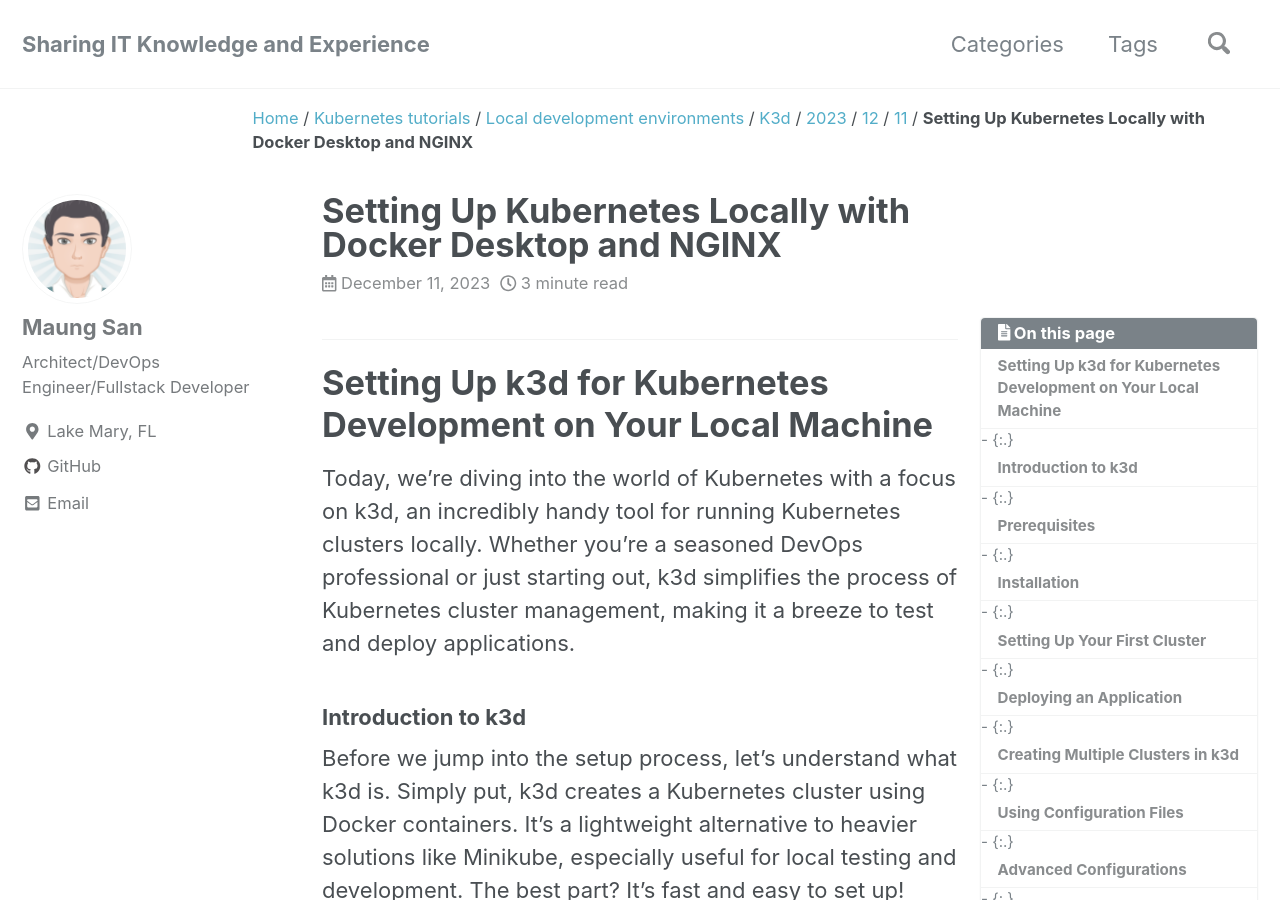
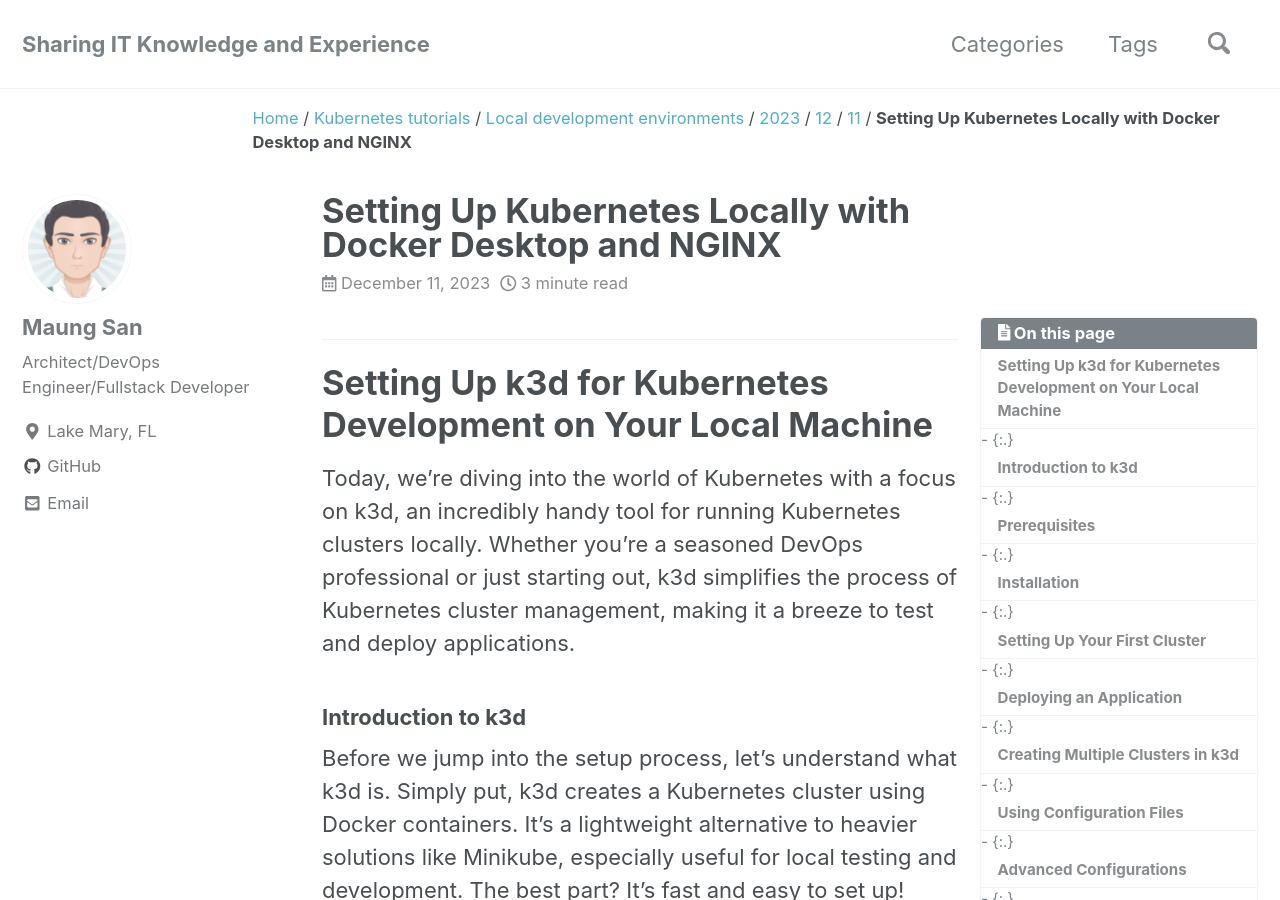
Before and after one commit to MaungSan/maungsan.github.io, a Jekyll site: the page built from _posts/2023/2023-12-11-local-k8s-cluster-k3d.md, in a window 1280 px wide and 900 px high. Built offline with Jekyll 4.4.1, drawn with Linux system fonts in a browser that asks for light colours; nearby versions of some CDN libraries; comment, search, counter and statistics services are not loaded.

Commit message:
update tag

```diff
--- a/_posts/2023/2023-12-11-local-k8s-cluster-k3d.md
+++ b/_posts/2023/2023-12-11-local-k8s-cluster-k3d.md
@@ -3,12 +3,11 @@ title: "Setting Up Kubernetes Locally with Docker Desktop and NGINX "
 categories:
   - Kubernetes Tutorials
   - Local Development Environments
-  - k3d
 tags:
   - Kubernetes
   - DevOps Tools
   - Tutorial
-  - k3d
+  - K3d
   - Local k8s cluster
 ---
 
```
Also changed, not shown: _posts/2023/2023-12-10-ArgoCD-SyncWaves.md (+0 -1 lines), _posts/2023/2023-12-11-docker-desktop-nginx.md (+1 -3 lines).
